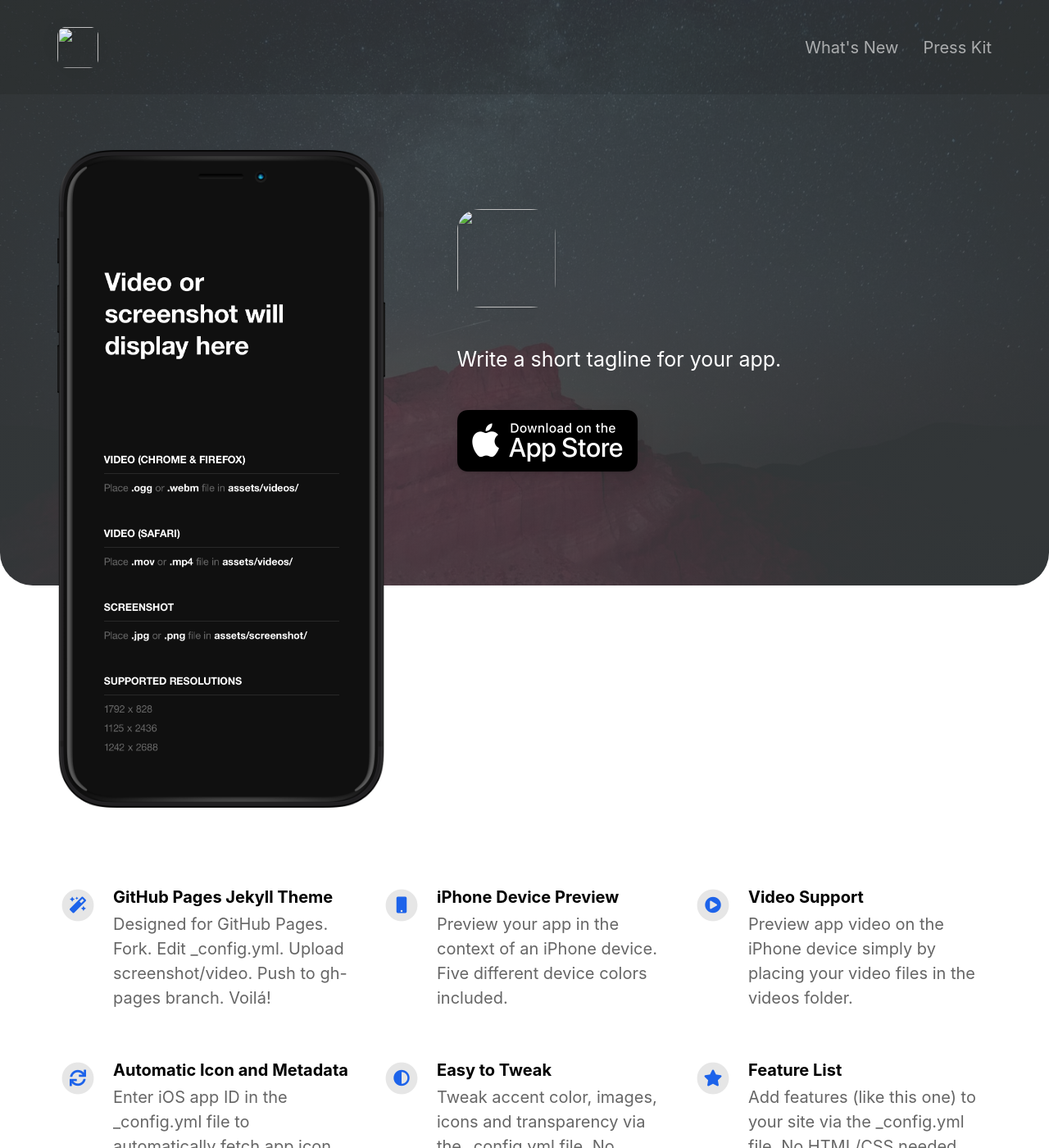
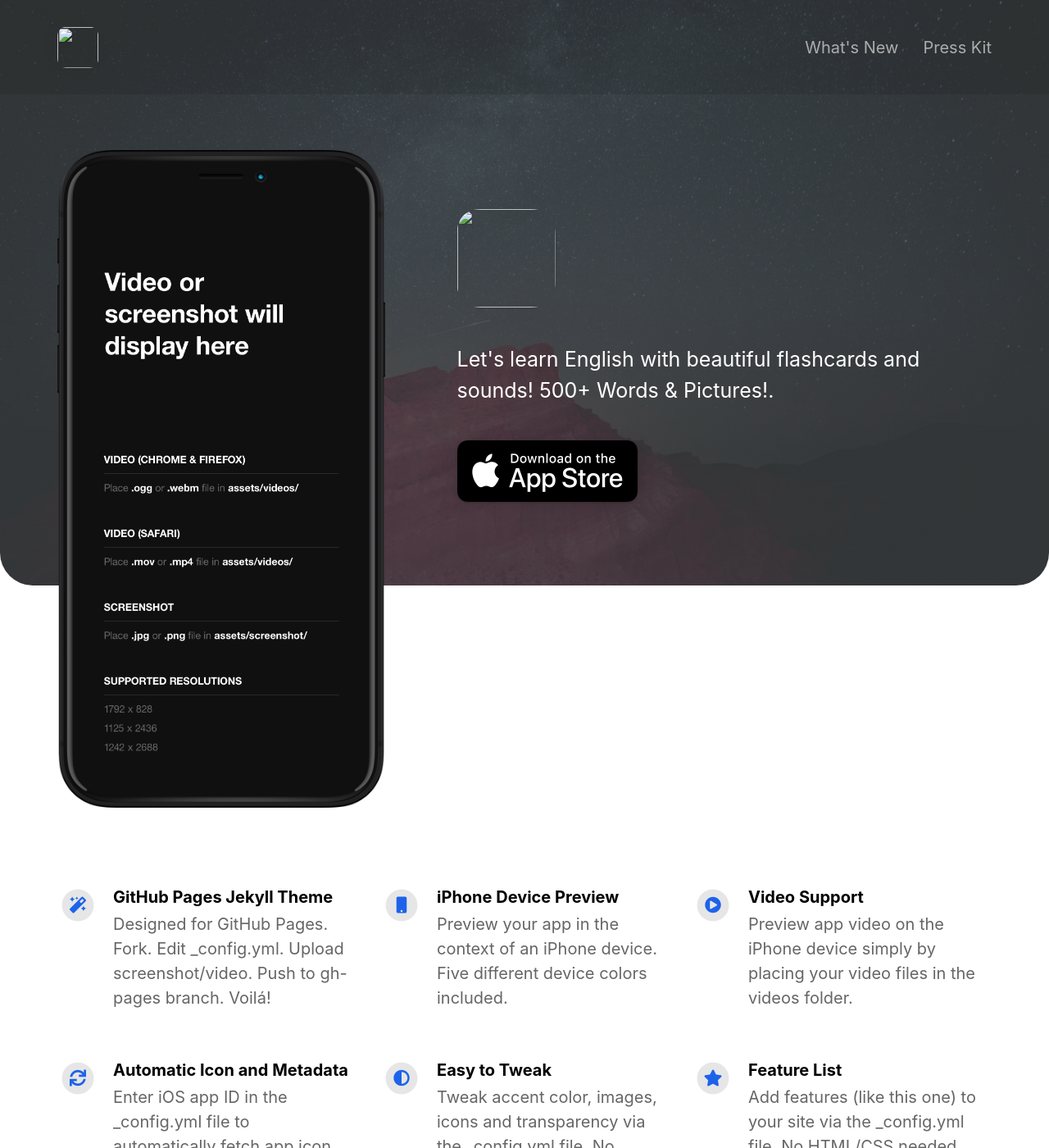
Before and after one commit to eswizardry/learn-first-english-landing-page, a Jekyll site: the page built from index.html, in a window 1280 px wide and 1400 px high. Shown: the whole window at 82% size. Built offline with Jekyll 4.4.1, drawn with Linux system fonts in a browser that asks for light colours; nearby versions of some CDN libraries; some of the changed text lies outside the part shown.

Commit message:
Update _config.yml

```diff
--- a/_config.yml
+++ b/_config.yml
@@ -2,32 +2,32 @@
 page_title                                :                                           # Automatically populates with app name if not set and if iOS app ID is set. Otherwise enter manually.
 
 # App Info
-ios_app_id                                : 1234793120                                # Required. Enter iOS app ID to automatically populate name, price and icons (e.g. 718043190).
-ios_app_country                           : us                                        # Required outside USA. Enter 2 letter country code as in https://en.wikipedia.org/wiki/ISO_3166-1_alpha-2
+ios_app_id                                : 1597489294                                # Required. Enter iOS app ID to automatically populate name, price and icons (e.g. 718043190).
+ios_app_country                           : th                                        # Required outside USA. Enter 2 letter country code as in https://en.wikipedia.org/wiki/ISO_3166-1_alpha-2
 
 appstore_link                             :                                           # Automatically populates if not set and if iOS app ID is set. Otherwise enter manually.
 playstore_link                            :                                           # Enter Google Play Store URL.
-presskit_download_link                    : https://emilbaehr.com                                          # Enter a link to downloadable file or (e.g. public Dropbox link to a .zip file).
+presskit_download_link                    : https://emilbaehr.com                     # Enter a link to downloadable file or (e.g. public Dropbox link to a .zip file).
                                                                                       # Or upload your press kit file to assets and set path accordingly (e.g. "assets/your_press_kit.zip").
 
 app_icon                                  : # assets/appicon.png                      # Automatically populates if not set and if iOS app ID is set.  Otherwise enter path to icon file manually.
 app_name                                  :                                           # Automatically populates if not set and if iOS app ID is set.  Otherwise enter manually.
 app_price                                 :                                           # Automatically populates if not set and if iOS app ID is set.  Otherwise enter manually.
-app_description                           : Write a short tagline for your app.
+app_description                           : Let's learn English with beautiful flashcards and sounds! 500+ Words & Pictures!.
 
 enable_smart_app_banner                   : true                                      # Set to true to show a smart app banner at top of page on mobile devices.
 
 
 
 # Information About Yourself
-your_name                                 : Emil Baehr
-your_link                                 : https://emilbaehr.com
-your_city                                 : Copenhagen
-email_address                             : emil.baehr@gmail.com
+your_name                                 : Bancha Rajainthong
+your_link                                 : https://eswizardry.github.io/
+your_city                                 : Nong Bua Lam Phu
+email_address                             : eswizardry@gmail.com
 facebook_username                         :
-instagram_username                        : ebaehr
-twitter_username                          : ebaehr
-github_username                           : emilbaehr
+instagram_username                        : eswizardry
+twitter_username                          : eswizardry
+github_username                           : eswizardry
 youtube_username                          :
 
 
```
